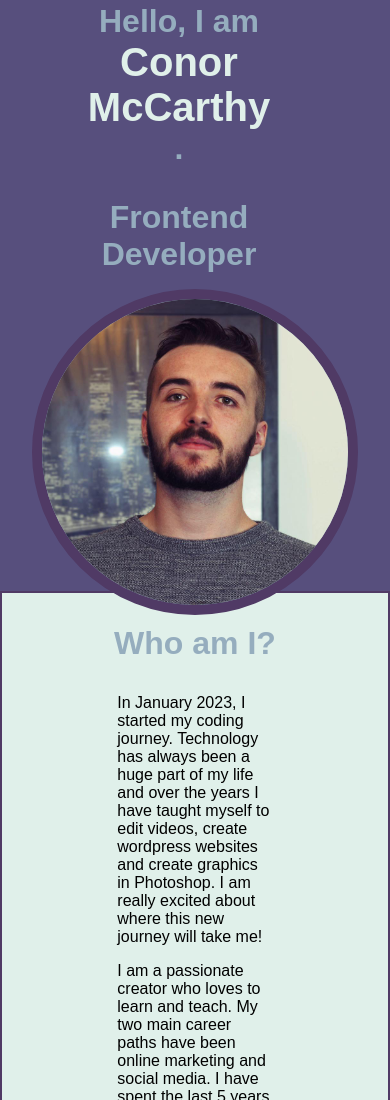
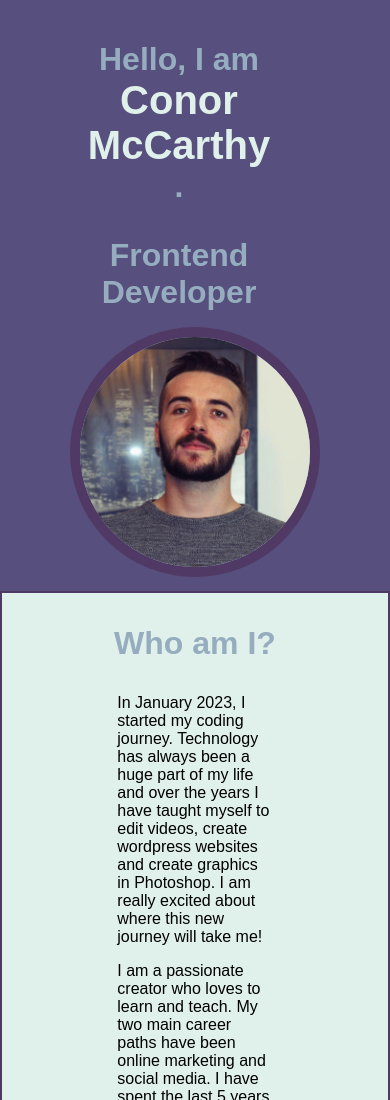
Before and after one commit to mccarthyconor91/miniportfolio, a plain HTML site: page index.html in a window 390 px wide. Shown: the top 1100 px of the page. Drawn offline with Linux system fonts and the light colour scheme.

Commit message:
Add files via upload

```diff
--- a/stylesheet.css
+++ b/stylesheet.css
@@ -258,6 +258,9 @@ footer {
         margin: 0rem 2rem;
         text-align: center;
     }
+    #photo {
+        max-height: 250px;
+    }
 
     .header-container h2 {
         padding-bottom: 1rem;
```
